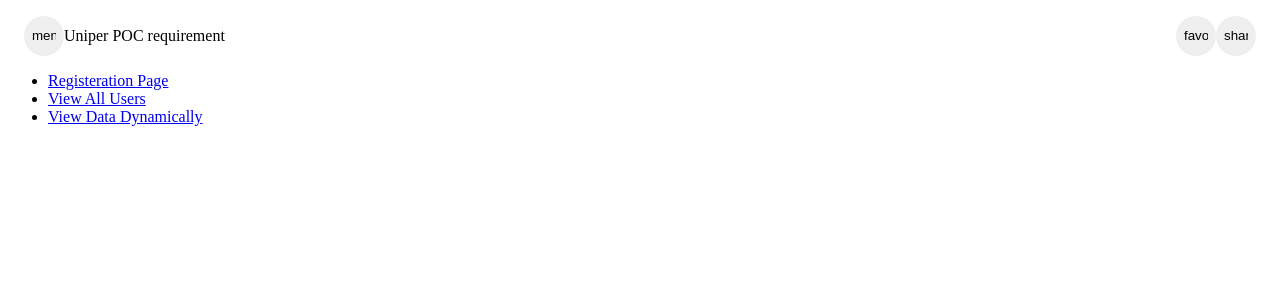
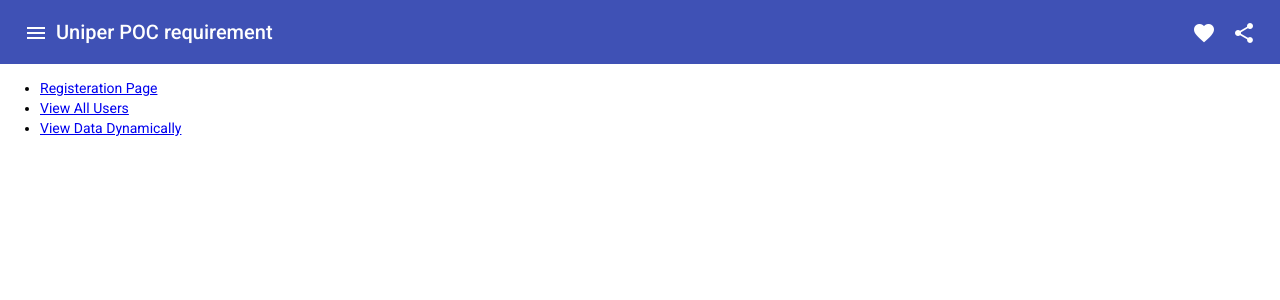
Before and after one commit to TrellixVulnTeam/AngularHelp_ROXW, an Angular app in the folder uniper-db-poc/: page / in a window 1280 px wide. Shown: the top 300 px of the page. Built offline with nearby package versions, Linux system fonts and the light colour scheme.

Commit message:
able to add view angular material now

```diff
--- a/uniper-db-poc/angular.json
+++ b/uniper-db-poc/angular.json
@@ -30,6 +30,7 @@
               "src/assets"
             ],
             "styles": [
+              "./node_modules/@angular/material/prebuilt-themes/indigo-pink.css",
               "src/styles.css"
             ],
             "scripts": []
@@ -98,6 +99,7 @@
               "src/assets"
             ],
             "styles": [
+              "./node_modules/@angular/material/prebuilt-themes/indigo-pink.css",
               "src/styles.css"
             ],
             "scripts": []
--- a/uniper-db-poc/package.json
+++ b/uniper-db-poc/package.json
@@ -20,7 +20,6 @@
     "@angular/platform-browser": "~13.3.0",
     "@angular/platform-browser-dynamic": "~13.3.0",
     "@angular/router": "~13.3.0",
-    "angular-material": "^1.2.5",
     "rxjs": "~7.5.0",
     "tslib": "^2.3.0",
     "zone.js": "~0.11.4"
--- a/uniper-db-poc/src/app/app.module.ts
+++ b/uniper-db-poc/src/app/app.module.ts
@@ -2,12 +2,14 @@
 import { BrowserModule } from '@angular/platform-browser';
 import { HttpClientModule } from '@angular/common/http';
 import { MaterialModule } from './material.module';
+import { MatSliderModule } from '@angular/material/slider';
 import { AppRoutingModule } from './app-routing.module';
 import { AppComponent } from './app.component';
 import { RegisterComponent } from './register/register.component';
 import { ReactiveFormsModule } from '@angular/forms';
 import { ViewusersComponent } from './viewusers/viewusers.component';
 import { ViewdatadynaamicallyComponent } from './viewdatadynaamically/viewdatadynaamically.component';
+import { BrowserAnimationsModule } from '@angular/platform-browser/animations';
 
 @NgModule({
   declarations: [
@@ -21,7 +23,9 @@
     AppRoutingModule,
     ReactiveFormsModule,
     HttpClientModule,
-    MaterialModule
+    MaterialModule,
+    MatSliderModule,
+    BrowserAnimationsModule
   ],
   providers: [],
   bootstrap: [AppComponent]
--- a/uniper-db-poc/src/app/material.module.ts
+++ b/uniper-db-poc/src/app/material.module.ts
@@ -9,7 +9,7 @@
 import {MatMenuModule}  from '@angular/material/menu';
 import {MatIconModule}  from '@angular/material/icon';
 @NgModule({
-  imports: [MatButtonModule, MatCheckboxModule,MatToolbarModule,MatInputModule,MatProgressSpinnerModule,MatCardModule,MatMenuModule,MatIconModule],
+  imports: [MatButtonModule , MatCheckboxModule,MatToolbarModule,MatInputModule,MatProgressSpinnerModule,MatCardModule,MatMenuModule,MatIconModule],
   exports: [MatButtonModule, MatCheckboxModule,MatToolbarModule,MatInputModule,MatProgressSpinnerModule,MatCardModule,MatMenuModule, MatIconModule]
 })
 
--- a/uniper-db-poc/src/index.html
+++ b/uniper-db-poc/src/index.html
@@ -6,8 +6,11 @@
   <base href="/">
   <meta name="viewport" content="width=device-width, initial-scale=1">
   <link rel="icon" type="image/x-icon" href="favicon.ico">
+  <link rel="preconnect" href="https://fonts.gstatic.com">
+  <link href="https://fonts.googleapis.com/css2?family=Roboto:wght@300;400;500&display=swap" rel="stylesheet">
+  <link href="https://fonts.googleapis.com/icon?family=Material+Icons" rel="stylesheet">
 </head>
-<body>
+<body class="mat-typography">
   <app-root></app-root>
 </body>
 </html>
--- a/uniper-db-poc/src/styles.css
+++ b/uniper-db-poc/src/styles.css
@@ -1 +1,4 @@
 /* You can add global styles to this file, and also import other style files */
+
+html, body { height: 100%; }
+body { margin: 0; font-family: Roboto, "Helvetica Neue", sans-serif; }
```
Also changed, not shown: 2 other files (tests, documents, lock files or other folders).
